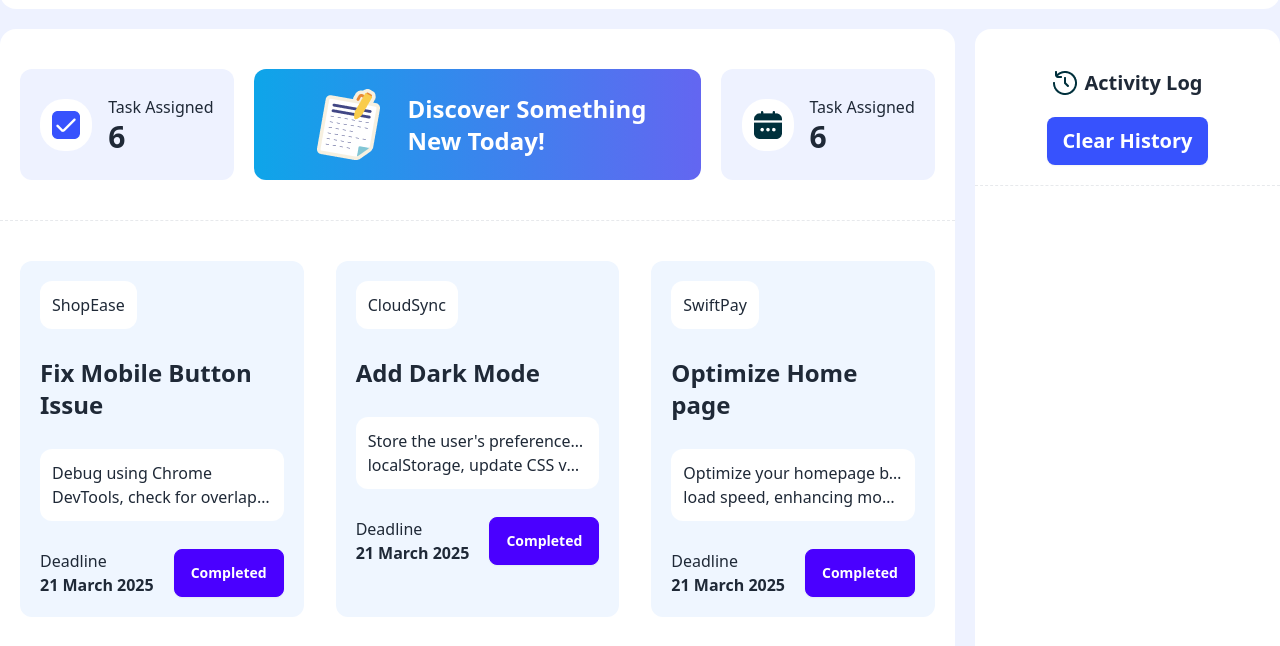
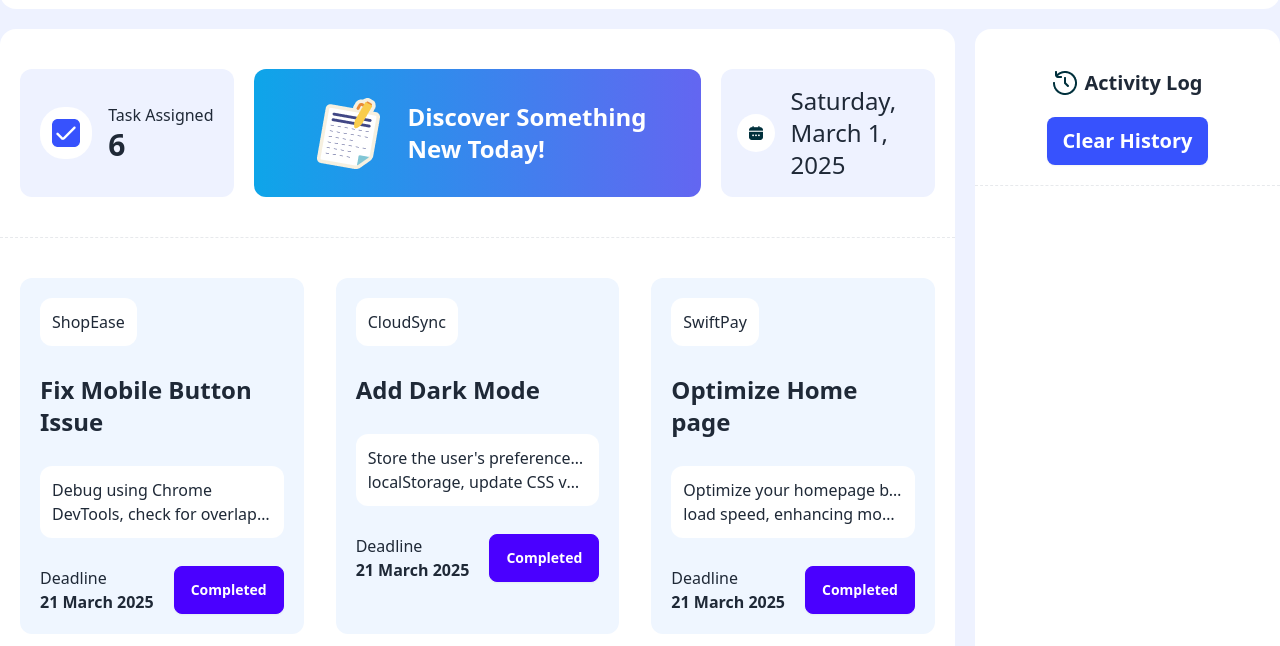
Before and after one commit to sajjadsajux/A5-Dev-Board, a plain HTML site: page index.html in a window 1280 px wide. Shown: the part 87-733 px from the top of the page. Drawn offline with nearby package versions, Linux system fonts and the light colour scheme.

Commit message:
check link

```diff
--- a/index.html
+++ b/index.html
@@ -83,8 +83,7 @@
               <img src="assets/calender.png" alt="" />
             </div>
             <div>
-              <p>Task Assigned</p>
-              <h5 class="text-3xl font-bold">6</h5>
+              <h5 id="currentDate" class="text-2xl">6</h5>
             </div>
           </div>
         </div>
--- a/script/index.js
+++ b/script/index.js
@@ -1,6 +1,18 @@
 document.getElementById("discover-btn").addEventListener("click", function () {
-  window.location.href = "../blogs.html";
+  window.location.href = "../A5-Dev-Board/blogs.html";
 });
+
+const now = new Date();
+const options = {
+  weekday: "long",
+  month: "long",
+  day: "numeric",
+  year: "numeric",
+};
+document.getElementById("currentDate").innerText = now.toLocaleDateString(
+  "en-US",
+  options
+);
 
 const taskCount = document.getElementById("taskCount");
 let clickedButtons = 0;
@@ -17,9 +29,12 @@ function handleClick(buttonId) {
   let sum2 = ntaskCountAdd + 1;
   taskCountAdd.innerHTML = sum2;
 
+  const now = new Date();
+  const timeNow = now.toLocaleTimeString();
+
   const p = document.createElement("p");
   p.innerText = `
-  You Have Completed the task
+  You Have Completed the task at ${timeNow}
 
   `;
   msgBox.appendChild(p);
```
